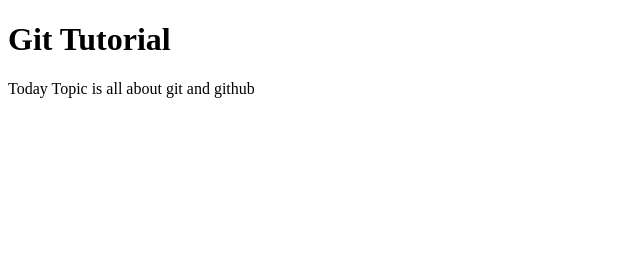
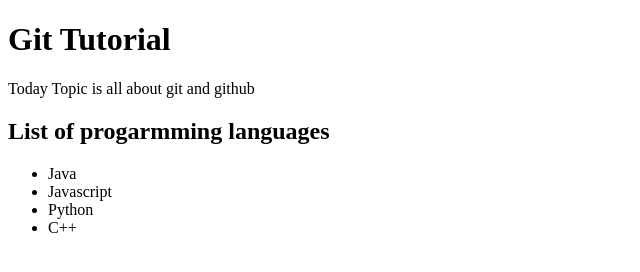
Before and after one commit to Clintononos/test, a plain HTML site: page index.html in a window 1280 px wide. Shown: the whole page, without its empty margins (0-640 px from the left). Drawn offline with Linux system fonts and the light colour scheme.

Commit message:
added list of programming language

```diff
--- a/index.html
+++ b/index.html
@@ -9,5 +9,12 @@
 <body>
     <h1>Git Tutorial</h1>
     <p>Today Topic is all about git and github</p>
+    <h2>List of progarmming languages</h2>
+    <ul>
+        <li>Java</li>
+        <li>Javascript</li>
+        <li>Python</li>
+        <li>C++</li>
+    </ul>
 </body>
 </html>
```
